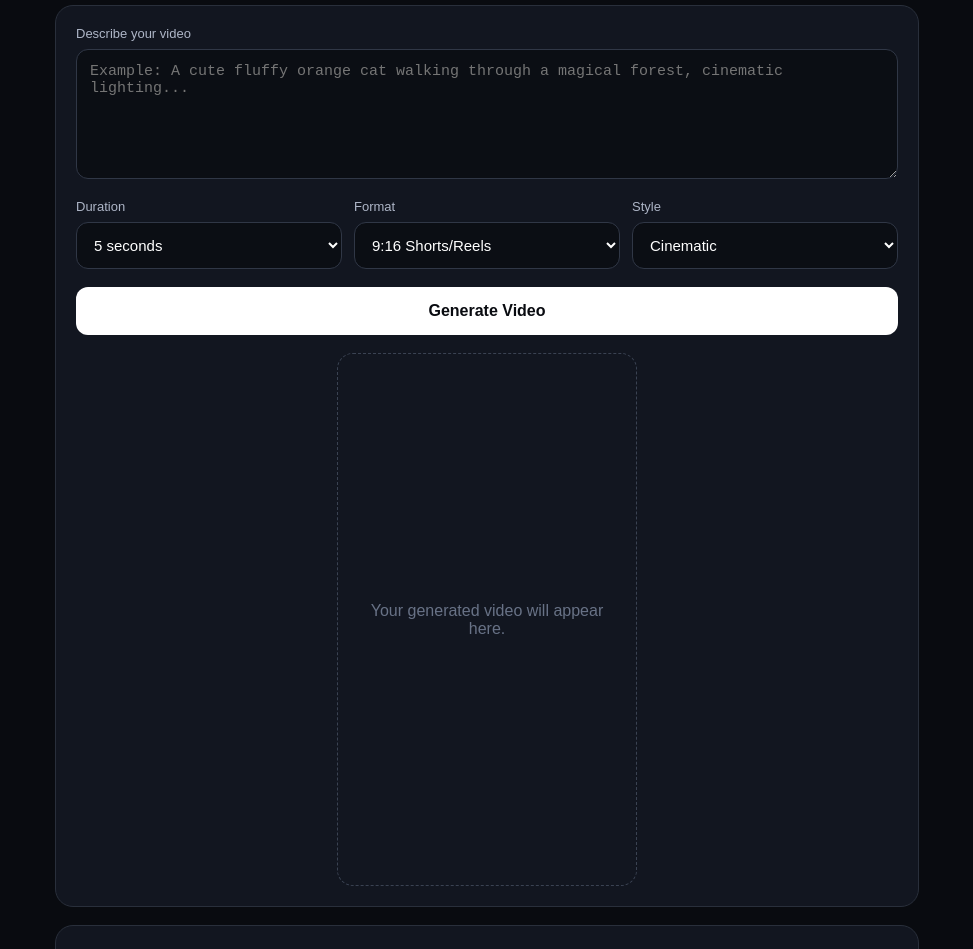
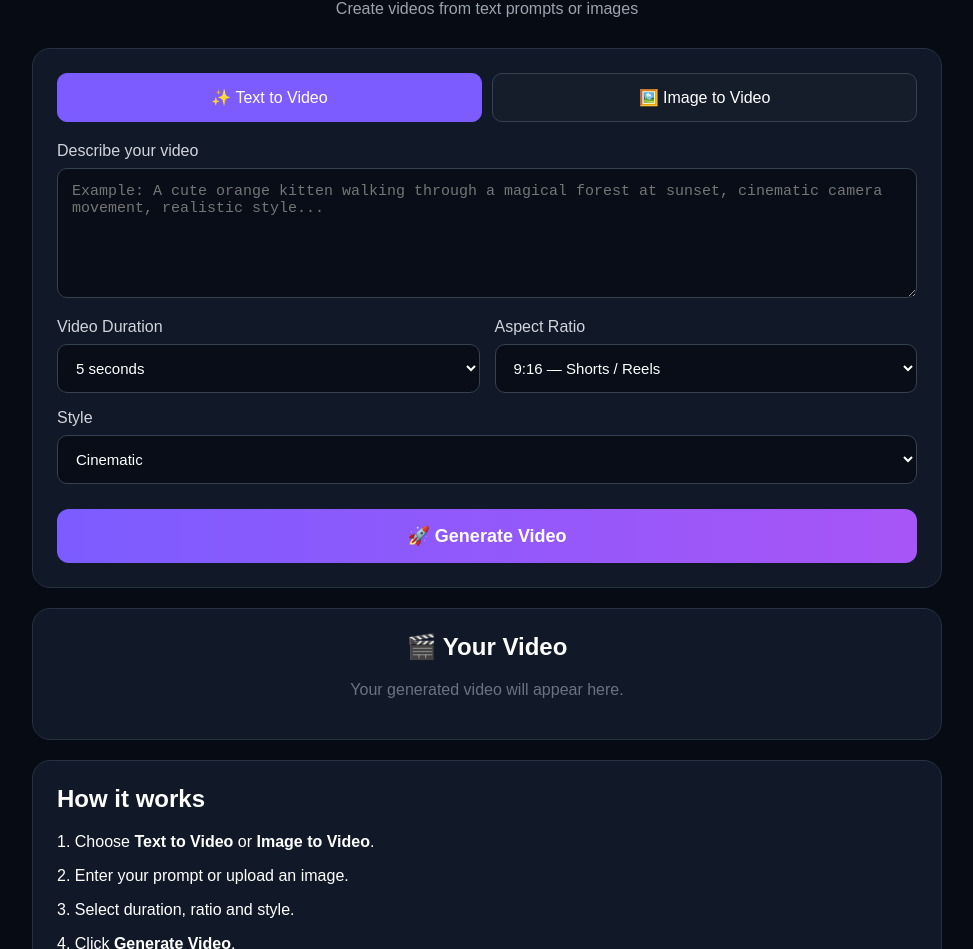
Before and after one commit to ShouibAamiri/-ai-video-studio, a plain HTML site: page index.html in a window 1280 px wide. Shown: the part 75-1024 px from the top of the page, without its empty margins (153-1126 px from the left). Drawn offline with Linux system fonts and the light colour scheme.

Commit message:
Update index.html

```diff
--- a/index.html
+++ b/index.html
@@ -6,129 +6,187 @@
 <title>AI Video Studio</title>
 
 <style>
-* {
-  box-sizing: border-box;
+*{box-sizing:border-box}
+
+body{
+    margin:0;
+    font-family:Arial,Helvetica,sans-serif;
+    background:#070b14;
+    color:white;
 }
 
-body {
-  margin: 0;
-  font-family: Arial, sans-serif;
-  background: #090b10;
-  color: white;
+.container{
+    max-width:950px;
+    margin:auto;
+    padding:30px 20px 60px;
 }
 
-.container {
-  max-width: 900px;
-  margin: auto;
-  padding: 25px 18px 50px;
+.header{
+    text-align:center;
+    margin-bottom:30px;
 }
 
-.header {
-  display: flex;
-  justify-content: space-between;
-  align-items: center;
-  margin-bottom: 25px;
+.logo{
+    font-size:32px;
+    font-weight:bold;
 }
 
-.logo {
-  font-size: 24px;
-  font-weight: bold;
+.logo span{
+    color:#7c5cff;
 }
 
-.badge {
-  background: #1c2230;
-  border: 1px solid #303746;
-  padding: 7px 12px;
-  border-radius: 20px;
-  font-size: 12px;
+.subtitle{
+    color:#9ca3af;
+    margin-top:8px;
 }
 
-.card {
-  background: #121620;
-  border: 1px solid #292f3b;
-  border-radius: 18px;
-  padding: 20px;
-  margin-bottom: 18px;
+.card{
+    background:#111827;
+    border:1px solid #263244;
+    border-radius:18px;
+    padding:24px;
+    margin-bottom:20px;
 }
 
-label {
-  display: block;
-  color: #aeb6c7;
-  font-size: 13px;
-  margin-bottom: 8px;
+h2{
+    margin-top:0;
+}
+
+.tabs{
+    display:flex;
+    gap:10px;
+    margin-bottom:20px;
+}
+
+.tab{
+    flex:1;
+    padding:14px;
+    border:1px solid #374151;
+    border-radius:10px;
+    background:#151d2b;
+    color:white;
+    cursor:pointer;
+    font-size:16px;
+}
+
+.tab.active{
+    background:#7c5cff;
+    border-color:#7c5cff;
+}
+
+label{
+    display:block;
+    margin:16px 0 8px;
+    color:#d1d5db;
 }
 
 textarea,
-select {
-  width: 100%;
-  background: #0b0e14;
-  color: white;
-  border: 1px solid #303746;
-  border-radius: 12px;
-  padding: 13px;
-  font-size: 15px;
+select,
+input[type="text"]{
+    width:100%;
+    padding:14px;
+    border-radius:10px;
+    border:1px solid #374151;
+    background:#080d17;
+    color:white;
+    font-size:15px;
 }
 
-textarea {
-  height: 130px;
-  resize: vertical;
+textarea{
+    min-height:130px;
+    resize:vertical;
 }
 
-.options {
-  display: grid;
-  grid-template-columns: repeat(3, 1fr);
-  gap: 12px;
-  margin-top: 16px;
+.upload{
+    border:2px dashed #374151;
+    border-radius:14px;
+    padding:35px 20px;
+    text-align:center;
+    cursor:pointer;
+    color:#9ca3af;
 }
 
-button {
-  width: 100%;
-  margin-top: 18px;
-  padding: 15px;
-  border: none;
-  border-radius: 12px;
-  background: white;
-  color: #090b10;
-  font-size: 16px;
-  font-weight: bold;
+.upload:hover{
+    border-color:#7c5cff;
 }
 
-button:active {
-  transform: scale(.98);
+.upload input{
+    display:none;
 }
 
-.status {
-  text-align: center;
-  color: #9da7b9;
-  margin-top: 14px;
-  font-size: 13px;
+.preview{
+    display:none;
+    margin-top:20px;
+    text-align:center;
 }
 
-.preview {
-  margin-top: 18px;
-  aspect-ratio: 9 / 16;
-  max-width: 300px;
-  margin-left: auto;
-  margin-right: auto;
-  border: 1px dashed #3a4252;
-  border-radius: 16px;
-  display: flex;
-  justify-content: center;
-  align-items: center;
-  text-align: center;
-  color: #687286;
-  padding: 20px;
+.preview img{
+    max-width:100%;
+    max-height:350px;
+    border-radius:12px;
 }
 
-.small {
-  color: #7f899c;
-  font-size: 13px;
-  line-height: 1.5;
+.options{
+    display:grid;
+    grid-template-columns:1fr 1fr;
+    gap:15px;
 }
 
-@media (max-width: 650px) {
-  .options {
-    grid-template-columns: 1fr;
+.generate{
+    width:100%;
+    margin-top:25px;
+    padding:16px;
+    border:0;
+    border-radius:12px;
+    background:linear-gradient(90deg,#7c5cff,#a855f7);
+    color:white;
+    font-size:18px;
+    font-weight:bold;
+    cursor:pointer;
+}
+
+.generate:hover{
+    opacity:.9;
+}
+
+.status{
+    margin-top:20px;
+    padding:15px;
+    border-radius:10px;
+    background:#0b1220;
+    color:#9ca3af;
+    display:none;
+}
+
+.video-box{
+    text-align:center;
+}
+
+video{
+    width:100%;
+    max-height:500px;
+    border-radius:14px;
+    background:#000;
+}
+
+.note{
+    font-size:13px;
+    color:#6b7280;
+    margin-top:15px;
+    line-height:1.5;
+}
+
+@media(max-width:650px){
+    .options{
+        grid-template-columns:1fr;
+    }
+
+    .container{
+        padding:20px 14px 40px;
+    }
+
+    .logo{
+        font-size:27px;
     }
 }
 </style>
@@ -139,68 +197,124 @@ button:active {
 <div class="container">
 
     <div class="header">
-    <div class="logo">AI Video Studio</div>
-    <div class="badge">FREE</div>
+        <div class="logo">AI <span>Video Studio</span></div>
+        <div class="subtitle">
+            Create videos from text prompts or images
+        </div>
     </div>
 
     <div class="card">
 
+        <div class="tabs">
+            <button class="tab active" id="textTab" onclick="setMode('text')">
+                ✨ Text to Video
+            </button>
+
+            <button class="tab" id="imageTab" onclick="setMode('image')">
+                🖼️ Image to Video
+            </button>
+        </div>
+
+        <div id="textMode">
+
             <label>Describe your video</label>
 
             <textarea id="prompt"
-      placeholder="Example: A cute fluffy orange cat walking through a magical forest, cinematic lighting..."></textarea>
+            placeholder="Example: A cute orange kitten walking through a magical forest at sunset, cinematic camera movement, realistic style..."></textarea>
+
+        </div>
+
+        <div id="imageMode" style="display:none">
+
+            <label>Upload an image</label>
+
+            <label class="upload">
+                <input type="file" id="imageInput" accept="image/*">
+                📁 Click to upload an image
+                <br>
+                <small>PNG, JPG or WEBP</small>
+            </label>
+
+            <div class="preview" id="imagePreview">
+                <img id="previewImage">
+            </div>
+
+            <label>Describe the movement</label>
+
+            <textarea id="imagePrompt"
+            placeholder="Example: Make the character slowly walk forward while the camera moves closer..."></textarea>
+
+        </div>
 
         <div class="options">
 
             <div>
-        <label>Duration</label>
+                <label>Video Duration</label>
+
                 <select id="duration">
-          <option>5 seconds</option>
-          <option>10 seconds</option>
+                    <option value="5">5 seconds</option>
+                    <option value="10">10 seconds</option>
+                    <option value="15">15 seconds</option>
                 </select>
             </div>
 
             <div>
-        <label>Format</label>
-        <select id="format">
-          <option>9:16 Shorts/Reels</option>
-          <option>16:9 YouTube</option>
-          <option>1:1 Square</option>
-        </select>
-      </div>
+                <label>Aspect Ratio</label>
 
-      <div>
-        <label>Style</label>
-        <select id="style">
-          <option>Cinematic</option>
-          <option>Realistic</option>
-          <option>3D Animation</option>
-          <option>Anime</option>
+                <select id="ratio">
+                    <option value="9:16">9:16 — Shorts / Reels</option>
+                    <option value="16:9">16:9 — YouTube</option>
+                    <option value="1:1">1:1 — Instagram</option>
                 </select>
             </div>
 
         </div>
 
-    <button onclick="generateVideo()">
-      Generate Video
+        <label>Style</label>
+
+        <select id="style">
+            <option>Cinematic</option>
+            <option>Realistic</option>
+            <option>Anime</option>
+            <option>3D Animation</option>
+            <option>Cartoon</option>
+            <option>Fantasy</option>
+        </select>
+
+        <button class="generate" onclick="generateVideo()">
+            🚀 Generate Video
         </button>
 
         <div class="status" id="status"></div>
 
-    <div class="preview" id="preview">
+    </div>
+
+    <div class="card video-box">
+
+        <h2>🎬 Your Video</h2>
+
+        <div id="result">
+            <p style="color:#6b7280">
                 Your generated video will appear here.
+            </p>
         </div>
 
     </div>
 
     <div class="card">
 
-    <h3>My AI Video Generator</h3>
+        <h2>How it works</h2>
 
-    <p class="small">
-      Create short AI videos from simple text prompts.
-      Choose your duration, format and visual style.
-    </p>
+        <p>1. Choose <b>Text to Video</b> or <b>Image to Video</b>.</p>
+        <p>2. Enter your prompt or upload an image.</p>
+        <p>3. Select duration, ratio and style.</p>
+        <p>4. Click <b>Generate Video</b>.</p>
+
+        <div class="note">
+            The interface is ready for an AI video-generation API.
+            The actual video generation requires connecting a video AI
+            service to the Generate button.
+        </div>
 
     </div>
 
@@ -208,26 +322,123 @@ button:active {
 
 <script>
 
-function generateVideo() {
+let mode = "text";
 
-  const prompt = document.getElementById("prompt").value.trim();
+function setMode(selected){
+
+    mode = selected;
+
+    const textMode = document.getElementById("textMode");
+    const imageMode = document.getElementById("imageMode");
+
+    const textTab = document.getElementById("textTab");
+    const imageTab = document.getElementById("imageTab");
+
+    if(selected === "text"){
+
+        textMode.style.display = "block";
+        imageMode.style.display = "none";
+
+        textTab.classList.add("active");
+        imageTab.classList.remove("active");
+
+    }else{
+
+        textMode.style.display = "none";
+        imageMode.style.display = "block";
+
+        textTab.classList.remove("active");
+        imageTab.classList.add("active");
+
+    }
+}
+
+document.getElementById("imageInput").addEventListener("change", function(){
+
+    const file = this.files[0];
+
+    if(!file) return;
+
+    const reader = new FileReader();
+
+    reader.onload = function(e){
+
+        document.getElementById("previewImage").src = e.target.result;
+        document.getElementById("imagePreview").style.display = "block";
+
+    };
+
+    reader.readAsDataURL(file);
+
+});
+
+function generateVideo(){
+
+    const status = document.getElementById("status");
+    const result = document.getElementById("result");
+
+    let prompt = "";
+
+    if(mode === "text"){
+
+        prompt = document.getElementById("prompt").value.trim();
+
+        if(!prompt){
+
+            alert("Please enter a video prompt.");
+            return;
+
+        }
+
+    }else{
+
+        const image = document.getElementById("imageInput").files[0];
+
+        if(!image){
+
+            alert("Please upload an image first.");
+            return;
+
+        }
+
+        prompt = document.getElementById("imagePrompt").value.trim();
+
+        if(!prompt){
+
+            alert("Please describe how you want the image to move.");
+            return;
+
+        }
+
+    }
+
     const duration = document.getElementById("duration").value;
-  const format = document.getElementById("format").value;
+    const ratio = document.getElementById("ratio").value;
     const style = document.getElementById("style").value;
 
-  const status = document.getElementById("status");
+    status.style.display = "block";
 
-  if (!prompt) {
-    status.innerText = "Please enter a video description first.";
-    return;
-  }
+    status.innerHTML =
+        "⏳ Preparing your video...<br>" +
+        "Duration: " + duration + " seconds<br>" +
+        "Format: " + ratio + "<br>" +
+        "Style: " + style;
 
-  status.innerText =
-    "Video settings ready: " +
-    duration + " • " +
-    format + " • " +
-    style;
-
+    result.innerHTML = `
+        <div style="
+            padding:35px;
+            border-radius:14px;
+            background:#080d17;
+            border:1px solid #263244;
+        ">
+            <div style="font-size:45px">🎬</div>
+            <h3>Video generation is ready</h3>
+            <p style="color:#9ca3af">
+                Connect an AI video API to this button
+                to generate the actual video.
+            </p>
+        </div>
+    `;
 }
 
 </script>
```
Lines whose indentation alone changed are shown as unchanged.
